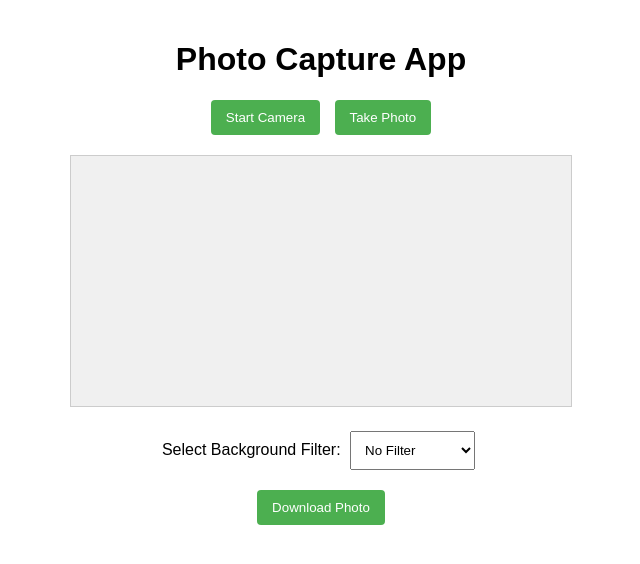
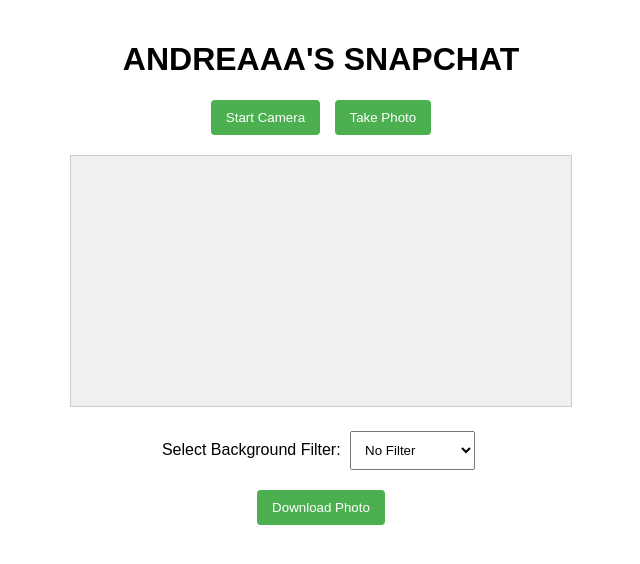
Before and after one commit to andreabetrina/snapchat-filter, a plain HTML site: page index.html in a window 1280 px wide. Shown: the whole page, without its empty margins (319-959 px from the left). Drawn offline with Linux system fonts and the light colour scheme.

Commit message:
Update header title to "ANDREAAA'S SNAPCHAT"

```diff
--- a/index.html
+++ b/index.html
@@ -66,7 +66,7 @@
     </style>
 </head>
 <body>
-    <h1>Photo Capture App</h1>
+    <h1>ANDREAAA'S SNAPCHAT</h1>
 
     <div class="controls">
         <button id="start-camera">Start Camera</button>
```
